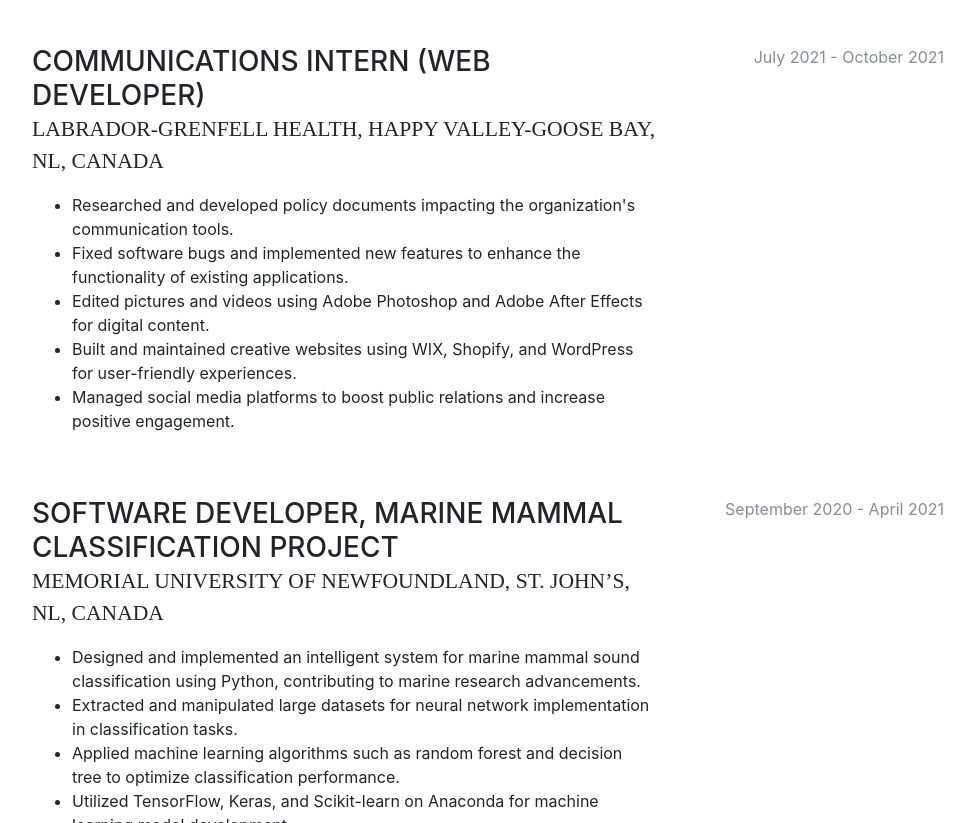
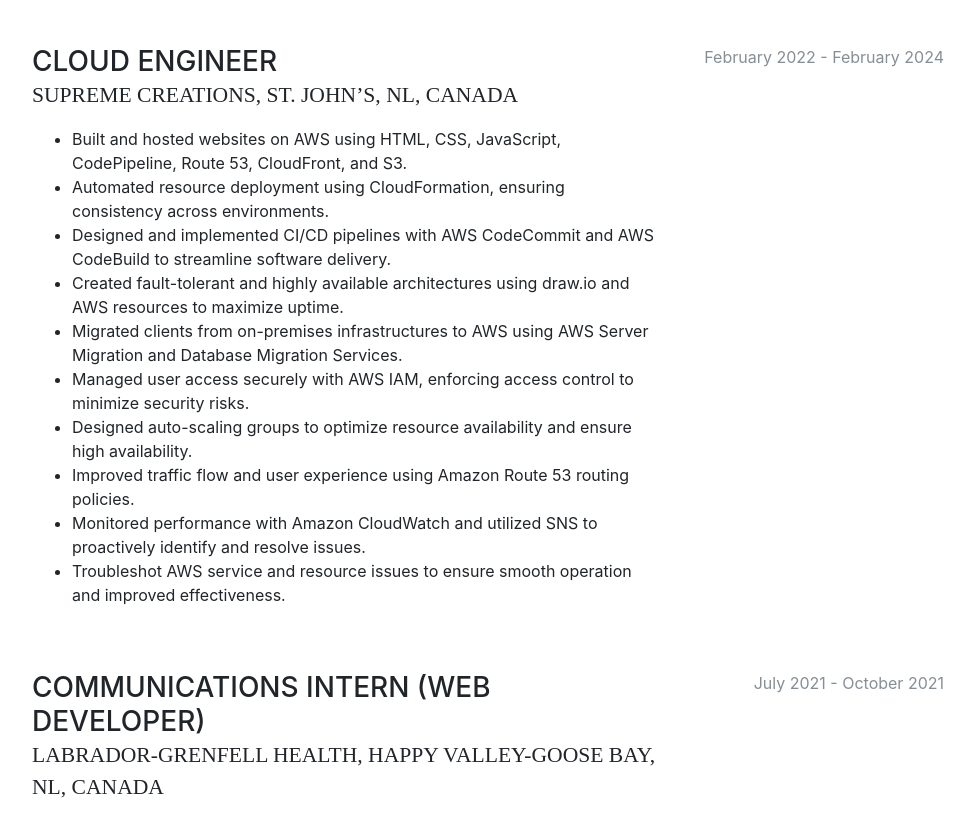
Before and after one commit to coachilefu/coachilefu.github.io, a website with bundled scripts: page index.html in a window 1280 px wide. Shown: the part 1395-2218 px from the top of the page, without its empty margins (288-1263 px from the left). Built offline with nearby package versions, Linux system fonts and the light colour scheme; a web font is replaced by a local one.

Commit message:
Update index.html

```diff
--- a/index.html
+++ b/index.html
@@ -69,7 +69,7 @@
           <div class="subheading mb-5"> 99 Copperstone park, SE Calgary, Alberta, Canada · (709) 690-1492 ·
             <a href="mailto:name@email.com">coachilefu@gmail.com</a>
           </div>
-          <p class="mb-5">I am experienced in leveraging agile frameworks to provide a robust synopsis for high level overviews. Iterative approaches to corporate strategy foster collaborative thinking to further the overall value proposition.</p>
+          <p class="mb-5">Skilled Software Developer and Cloud Engineer with over 4 years of experience designing, developing, and deploying scalable web applications and cloud-based solutions. Proficient in full-stack development, leveraging modern frameworks like React, Angular, and ASP.NET, coupled with expertise in cloud platforms such as AWS. Adept at collaborating within agile teams, translating business requirements into technical solutions, and delivering exceptional user experiences. Recognized for problem-solving capabilities, innovation, and a strong commitment to continuous improvement. Open to relocation and new challenges in dynamic environments.</p>
           <ul class="list-inline list-social-icons mb-0">
             <li class="list-inline-item">
               <a href="https://www.linkedin.com/in/meka-achilefu/">
@@ -123,6 +123,30 @@
               <span class="text-secondary">October 2021 - April 2024</span>
             </div>
           </div>
+
+          <!-- Supreme Creations Experience -->
+          <div class="resume-item d-flex flex-column flex-md-row mb-5 hover-effect">
+            <div class="resume-content mr-auto">
+              <h3 class="mb-0">Cloud Engineer</h3>
+              <div class="subheading mb-3">Supreme Creations, St. John’s, NL, Canada</div>
+              <ul>
+                <li>Built and hosted websites on AWS using HTML, CSS, JavaScript, CodePipeline, Route 53, CloudFront, and S3.</li>
+                <li>Automated resource deployment using CloudFormation, ensuring consistency across environments.</li>
+                <li>Designed and implemented CI/CD pipelines with AWS CodeCommit and AWS CodeBuild to streamline software delivery.</li>
+                <li>Created fault-tolerant and highly available architectures using draw.io and AWS resources to maximize uptime.</li>
+                <li>Migrated clients from on-premises infrastructures to AWS using AWS Server Migration and Database Migration Services.</li>
+                <li>Managed user access securely with AWS IAM, enforcing access control to minimize security risks.</li>
+                <li>Designed auto-scaling groups to optimize resource availability and ensure high availability.</li>
+                <li>Improved traffic flow and user experience using Amazon Route 53 routing policies.</li>
+                <li>Monitored performance with Amazon CloudWatch and utilized SNS to proactively identify and resolve issues.</li>
+                <li>Troubleshot AWS service and resource issues to ensure smooth operation and improved effectiveness.</li>
+              </ul>
+            </div>
+            <div class="resume-date text-md-right">
+              <span class="text-secondary">February 2022 - February 2024</span>
+            </div>
+          </div>
+
 
           <!-- Labrador-Grenfell Health Experience -->
           <div class="resume-item d-flex flex-column flex-md-row mb-5 hover-effect">
```
